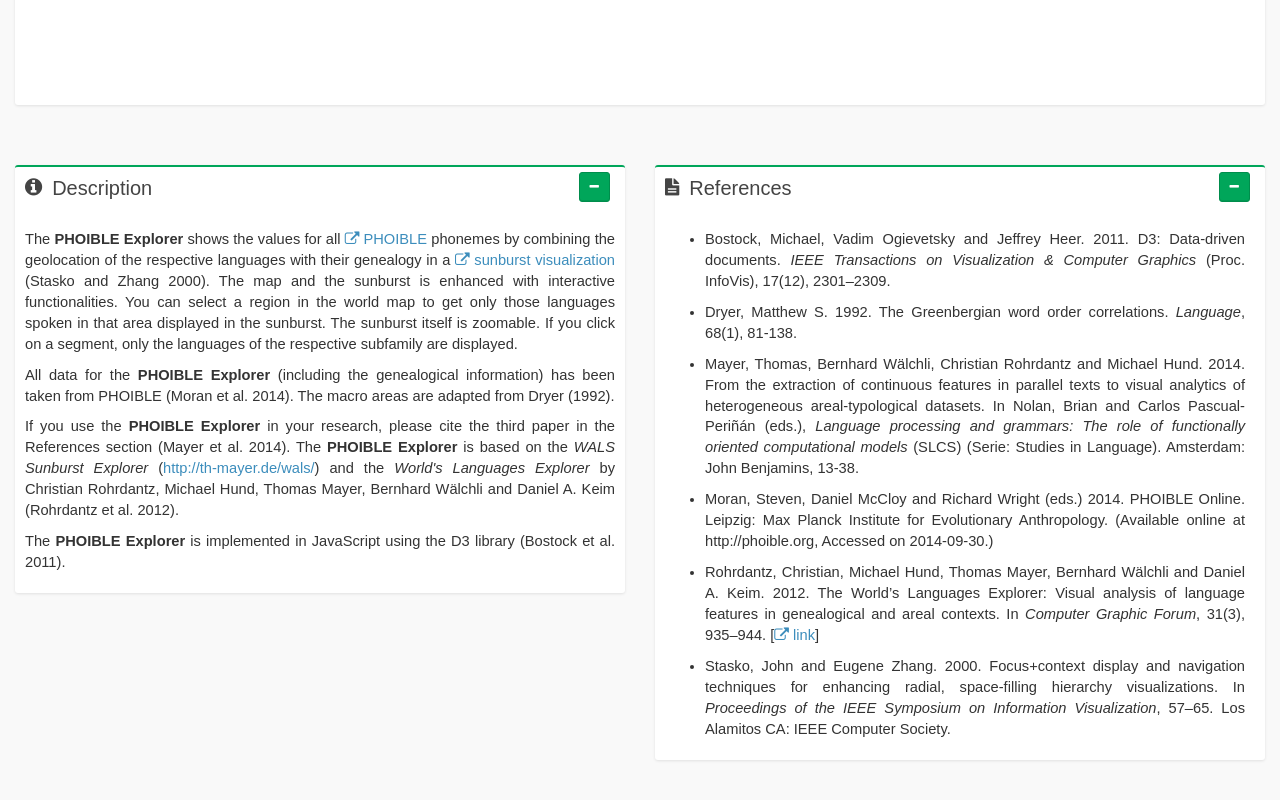
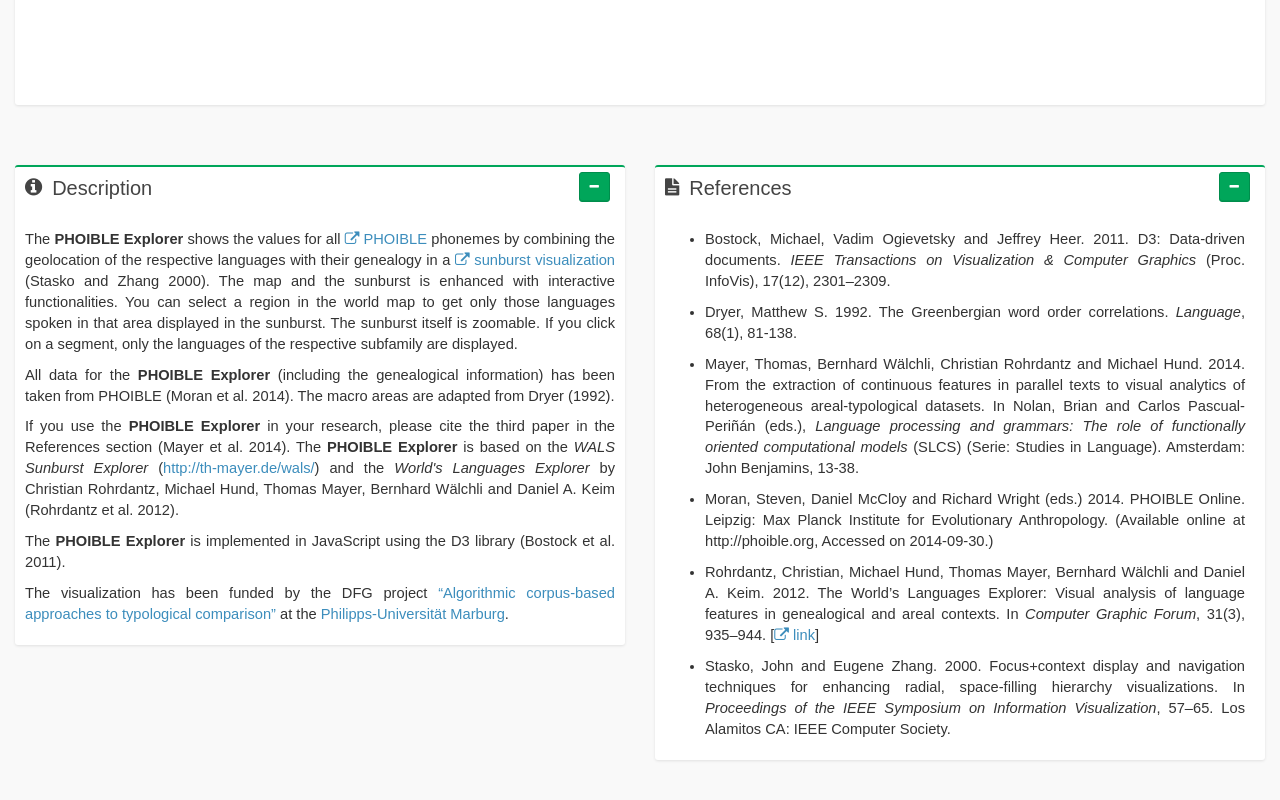
Before and after one commit to tmayer/tmayer.github.io, a plain HTML site: page PhoibleVis/index.html in a window 1280 px wide. Shown: the part 2056-2856 px from the top of the page. Drawn offline with Linux system fonts and the light colour scheme.

Commit message:
added acknowledgments at the bottom of the page

```diff
--- a/PhoibleVis/index.html
+++ b/PhoibleVis/index.html
@@ -545,6 +545,12 @@
                                         The <b>PHOIBLE Explorer</b> is implemented in JavaScript using the D3 library (Bostock et al. 2011).
                                     </p>
 
+                                    <p style="text-align: justify;">
+                                        The visualization has been funded by the DFG project
+                                        <a href="http://paralleltext.info" target="_blank">“Algorithmic corpus-based approaches to typological
+                                        comparison”</a> at the <a href="http://www.uni-marburg.de" target="_blank">Philipps-Universität Marburg</a>.
+                                    </p>
+
 
                                 </div><!-- /.box-body-->
 
```
